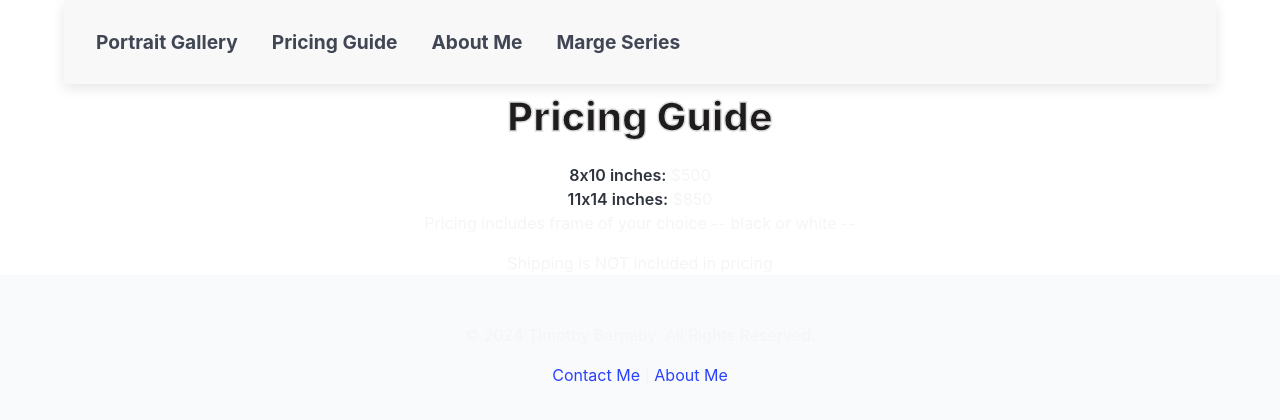
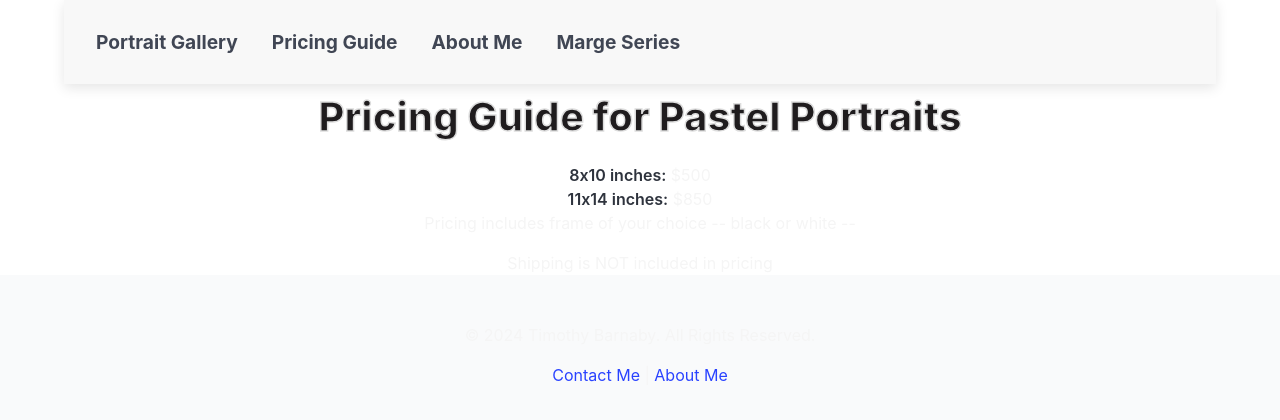
Before and after one commit to tbarns/gallery, a React (Create React App) app: page /pricing in a window 1280 px wide. Shown: the top 420 px of the page. Built offline with nearby package versions, Linux system fonts and the light colour scheme.

Commit message:
added text to pricing guide

```diff
--- a/src/components/PricingGuide.js
+++ b/src/components/PricingGuide.js
@@ -15,7 +15,7 @@ const PricingGuide = () => {
             </div>
           </nav>
 
-      <h1 className="title has-text-centered">Pricing Guide</h1>
+      <h1 className="title has-text-centered">Pricing Guide for Pastel Portraits</h1>
       <p className="content has-text-centered">
         <strong>8x10 inches:</strong> $500 <br />
         <strong>11x14 inches:</strong> $850 <br />
```
